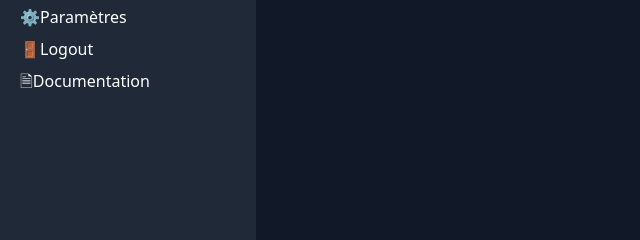
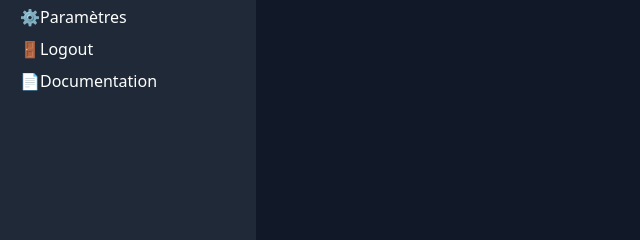
Before and after one commit to RF505/RPIDashbord, a website: page public/services.html in a window 1280 px wide. Shown: the part 211-451 px from the top of the page, 0-640 px from the left. Drawn offline with nearby package versions, Linux system fonts and the light colour scheme; no server answers.

Commit message:
Corrections mineures

```diff
--- a/public/partials/sidebar.html
+++ b/public/partials/sidebar.html
@@ -13,7 +13,7 @@
       <li><a href="services.html" class="hover:text-green-400">🟢Services</a></li>
       <li><a href="settings.html" class="hover:text-green-400">⚙️Paramètres</a></li>
       <li><a href="logout.html" class="hover:text-green-400">🚪Logout</a></li>
-      <li><a href="documentation.html" class="hover:text-green-400">🗎Documentation</a></li>
+      <li><a href="documentation.html" class="hover:text-green-400">📄Documentation</a></li>
     </ul>
   </nav>
 </aside>
```
